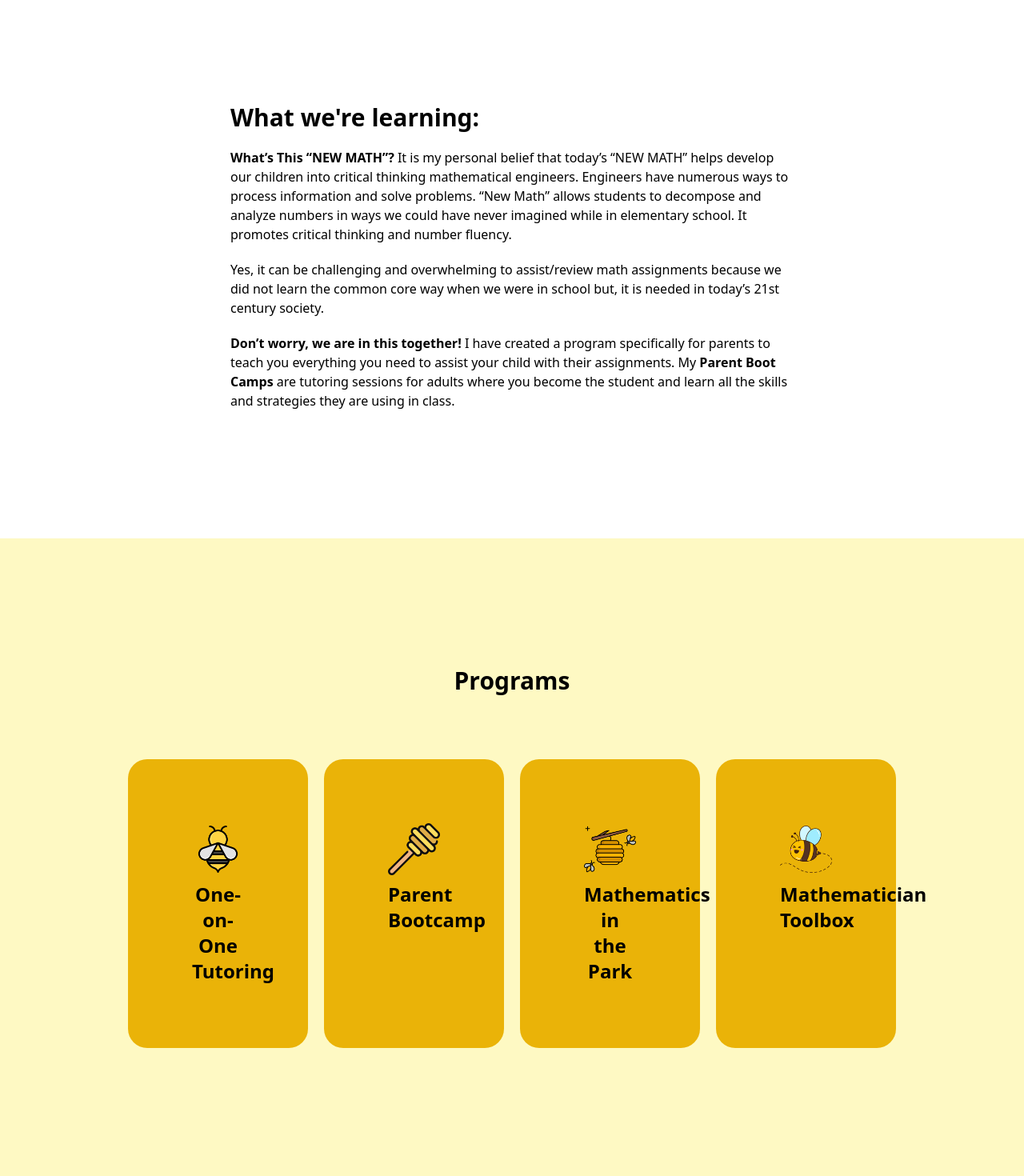
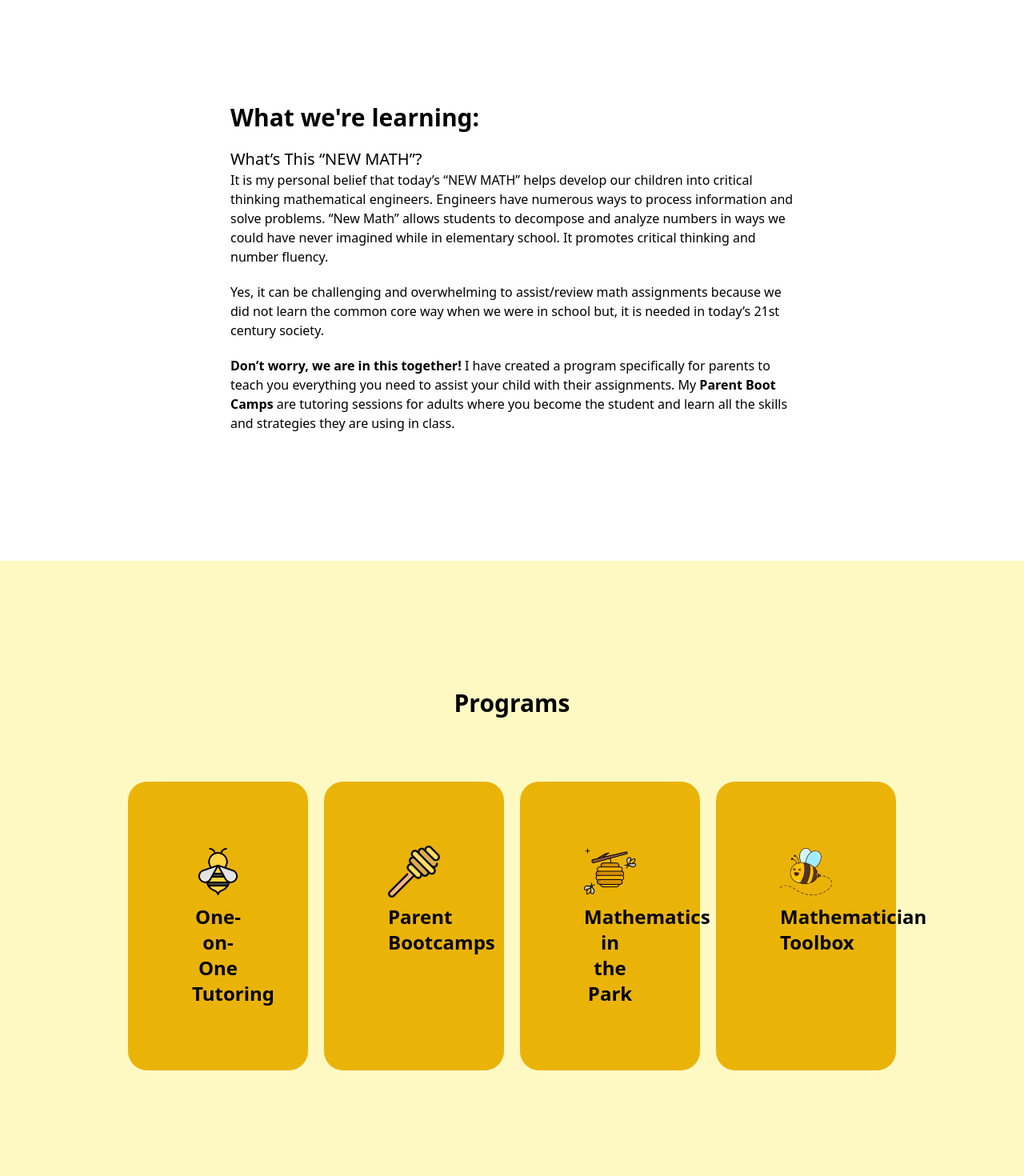
Before and after one commit to sbcodes90/alleyesonme, a React (Create React App) app in the folder app/: page /home in a window 1280 px wide. Shown: the part 920-2390 px from the top of the page at 80% size. Built offline with nearby package versions, Linux system fonts and the light colour scheme.

Commit message:
nav updates part 2

```diff
--- a/app/src/App.js
+++ b/app/src/App.js
@@ -4,6 +4,7 @@ import LandingPage from './components/LandingPage';
 import Home from './components/Home';
 import ProgramInfo from './components/ProgramInfo';
 import ParentBootcamps from './routes/ParentBootcamps';
+import About from './components/About';
 
 function App () {
   return (
@@ -14,6 +15,8 @@ function App () {
       <Route path="/home" element={ <Home />} />
       <Route path="/program-info"  element={ <ProgramInfo />} />
      <Route path="/parent-bootcamps"  element={ <ParentBootcamps />} />
+     <Route path="/about"  element={ <About />} />
+
 
 
 
--- a/app/src/components/About.js
+++ b/app/src/components/About.js
@@ -1,10 +1,12 @@
 import React from 'react'
 import header from '../images/about-image.png'
 import newBee from '../images/new-bee.png'
+import Navigation from './Navigation'
 
 function About () {
   return (
     <>
+    <Navigation />
     <div className='bg-cyan-200'>
       <section className=' grid p-10 lg:grid-cols-2 lg:px-20 py-20 gap-10 items-start'>
         <div className='w-full block md:hidden lg:hidden'>
--- a/app/src/components/Home.js
+++ b/app/src/components/Home.js
@@ -16,9 +16,11 @@ export default function Home() {
     </div>
     <section className="lg:p-20">
       <div className="p-10 lg:p-20 lg:px-52">
-        <div className=" text-xl lg:text-3xl font-black pb-5">What we're learning:</div>
+        <span><div className=" text-xl lg:text-3xl font-black pb-5">What we're learning:</div>
+        <div className="text-xl font-medium"> What’s This “NEW MATH”?</div>
+        </span>
         <div className="text-md font-normal">
-          <strong>What’s This “NEW MATH”?</strong> It is my personal belief that today’s “NEW
+          It is my personal belief that today’s “NEW
           MATH” helps develop our children into critical thinking mathematical
           engineers. Engineers have numerous ways to process information and
           solve problems. “New Math” allows students to decompose and analyze
--- a/app/src/components/Navigation.js
+++ b/app/src/components/Navigation.js
@@ -42,7 +42,7 @@ export default function Navigation () {
         <div className="w-full flex-col">
           <div className="text-sm font-semibold lg:flex-row">
             <Link
-              to="about"
+              to="/about"
               className="block mt-4 lg:inline-block lg:mt-0 text-white mr-4"
             >
               About
@@ -77,7 +77,7 @@ export default function Navigation () {
 <div className="w-full hidden  flex-row lg:flex lg:items-center lg:w-auto">
           <div className="text-sm font-semibold lg:flex-row">
             <Link
-              to="about"
+              to="/about"
               className="block mt-4 lg:inline-block lg:mt-0 text-white mr-4"
             >
               About
--- a/app/src/components/Programs.js
+++ b/app/src/components/Programs.js
@@ -3,6 +3,7 @@ import beeIcon from "../images/bee.png";
 import honeycomb from "../images/honey-comb.png";
 import miniHive from "../images/sweet.png";
 import bee from "../images/laugh.png";
+import { Link } from 'react-router-dom';
 
 export default function Programs() {
   return (
@@ -13,9 +14,9 @@ export default function Programs() {
         <div className="bg-yellow-500 hover:bg-teal-200 hover:border-[10px] hover:border-black p-20 rounded-3xl font-bold text-2xl">
           <div><img src={beeIcon} alt="beeIcon" className="pb-2" /></div>
           One-on-One Tutoring</div>
-        <div className="bg-yellow-500 hover:bg-teal-200 hover:border-[10px] hover:border-black p-20 rounded-3xl font-bold text-2xl">
+        <Link to="/parent-bootcamps" className="bg-yellow-500 hover:bg-teal-200 hover:border-[10px] hover:border-black p-20 rounded-3xl font-bold text-2xl">
           <div><img src={honeycomb} alt="beeIcon" className="pb-2" /></div>
-          Parent Bootcamp</div>
+          Parent Bootcamps</Link>
         <div className="bg-yellow-500 hover:bg-teal-200 p-20 hover:border-[10px] hover:border-black rounded-3xl font-bold text-2xl">
           <div><img src={miniHive} alt="beeIcon" className="pb-2" /></div>
           Mathematics in the Park  </div>
```
